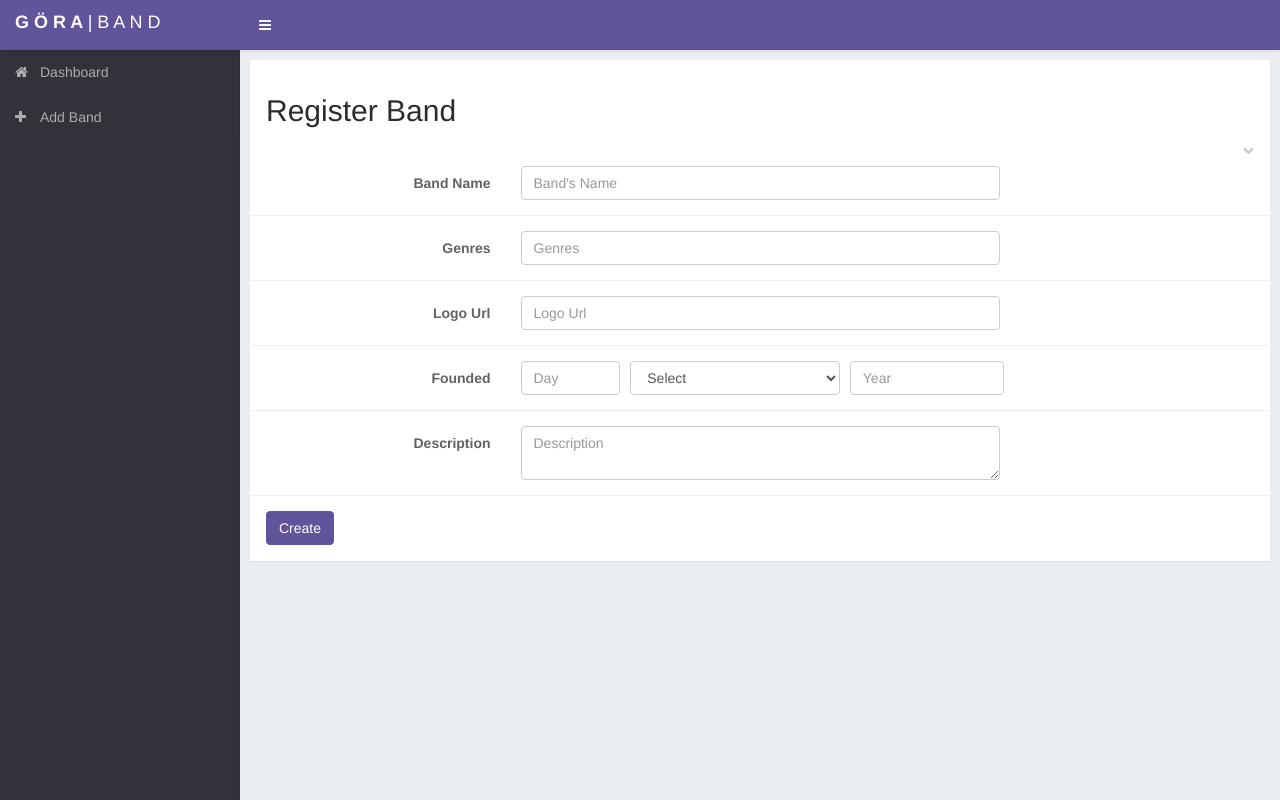
After one commit to OneTesseractInMultiverse/G-ra, a Flask app: template templates/band/add.html in a window 1280 px wide. The commit adds this page. Run offline with Flask 2, Linux system fonts and the light colour scheme; the template is opened without the code that fills it, so the values that code supplies are empty; parts of the project's set-up code (start-up, migrations or seed data) failed here and were passed over; some libraries are stand-ins or nearby versions; some web fonts are replaced.

Commit message:
Added band creation form

```diff
--- /dev/null
+++ b/templates/band/add.html
@@ -0,0 +1,102 @@
+
+{% extends "layouts/main_layout.html" %}
+{% block body %}
+
+    <div class="ui-container">
+        <div class="row">
+            <div class="col-md-12">
+                <div class="panel">
+                    <header class="panel-heading">
+                        <h2>Register Band</h2>
+                        <span class="tools pull-right">
+                            <a class="collapse-box fa fa-chevron-down" href="javascript:;"></a>
+                        </span>
+                    </header>
+                    <div class="panel-body">
+
+                        {% if err %}
+                            <div class="alert alert-danger alert-dismissible">
+                                <button type="button" class="close" data-dismiss="alert" aria-label="Close"><span aria-hidden="true">&times;</span></button>
+                                <strong>Error!</strong> {{ err }}
+                            </div>
+                        {% endif %}
+
+                        <!-- FORM BEGINS -->
+                        <form class="form-horizontal form-variance" role="form" method="post">
+
+                            <div class="form-group">
+                                <label for="name" class="col-sm-3 control-label">Band Name</label>
+                                <div class="col-sm-6">
+                                    <input name="name" class="form-control" id="name" placeholder="Band's Name" type="text" required>
+                                </div>
+                            </div>
+
+                            <div class="form-group">
+                                <label for="last-name" class="col-sm-3 control-label">Genres</label>
+                                <div class="col-sm-6">
+                                    <input name="genres" class="form-control" id="genres" placeholder="Genres" type="text" required>
+                                </div>
+                            </div>
+
+                            <div class="form-group">
+                                <label for="second-last-name" class="col-sm-3 control-label">Logo Url</label>
+                                <div class="col-sm-6">
+                                    <input name="logo" class="form-control" id="logo" placeholder="Logo Url" type="text" required>
+                                </div>
+                            </div>
+
+                            <div class="form-group">
+                                <label class="col-sm-3 control-label col-lg-3" >Founded</label>
+                                <div class="col-lg-8">
+                                    <div class="row">
+                                        <div class="col-lg-2">
+                                            <input name="day" class="form-control" placeholder="Day" type="number" step="1" min="1" max="31" required>
+                                        </div>
+                                        <div class="col-lg-4">
+                                            <select name="month" class="form-control" required>
+                                                <option>Select</option>
+                                                <option value="1">January</option>
+                                                <option value="2">February</option>
+                                                <option value="3">March</option>
+                                                <option value="4">April</option>
+                                                <option value="5">May</option>
+                                                <option value="6">June</option>
+                                                <option value="7">July</option>
+                                                <option value="8">August</option>
+                                                <option value="9">September</option>
+                                                <option value="10">October</option>
+                                                <option value="11">November</option>
+                                                <option value="12">December</option>
+                                            </select>
+                                        </div>
+                                        <div class="col-lg-3">
+                                            <input name="year" class="form-control" placeholder="Year" type="number" step="1" min="1900" max="2100" required>
+                                        </div>
+                                    </div>
+
+                                </div>
+                            </div>
+
+                             <div class="form-group">
+                                <label for="description" class="col-sm-3 control-label">Description</label>
+                                <div class="col-sm-6">
+                                    <textarea name="description" class="form-control" id="description" placeholder="Description"></textarea>
+                                </div>
+                            </div>
+
+
+                            <button type="submit" class="btn btn-primary">Create</button>
+                        </form>
+                        <!-- FORM ENDS -->
+                    </div>
+                </div>
+            </div>
+        </div>
+    </div>
+
+{% endblock %}
+
+{% block js %}
+
+
+{% endblock %}
--- a/templates/layouts/main_layout.html
+++ b/templates/layouts/main_layout.html
@@ -104,19 +104,7 @@
                 </li>
 
                 <li>
-                    <a href=""><i class="fa fa-music"></i><span>Bands</span><i class="fa fa-angle-right pull-right"></i></a>
-                    <ul class="nav nav-sub">
-                        <li class="nav-sub-header"><a href=""><span>Create</span></a></li>
-                        <li><a href="#"><span>Create</span></a></li>
-                    </ul>
-                </li>
-
-                <li>
-                    <a href=""><i class="fa fa-calendar" aria-hidden="true"></i><span>Rehearsal</span><i class="fa fa-angle-right pull-right"></i></a>
-                    <ul class="nav nav-sub">
-                        <li class="nav-sub-header"><a href=""><span>Schedule</span></a></li>
-                        <li><a href="#"><span>Schedule</span></a></li>
-                    </ul>
+                    <a href="{{url_for("get_add_band")}}"><i class="fa fa-plus"></i><span>Add Band</span></a>
                 </li>
 
             </ul>
```
Also changed, not shown: gora/controllers/.~c9_invoke_SSxcqN.py (added, +18 -0 lines), gora/controllers/band_controller.py (added, +57 -0 lines), gora/models/graph/__init__.py (+18 -0 lines), templates/dashboard/index.html (+1 -16 lines), static/css/gora.css (added), static/css/thrive.css (deleted).
